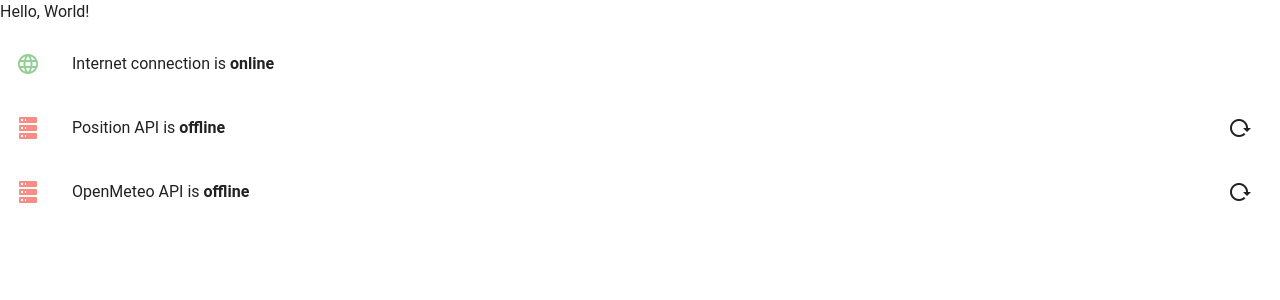
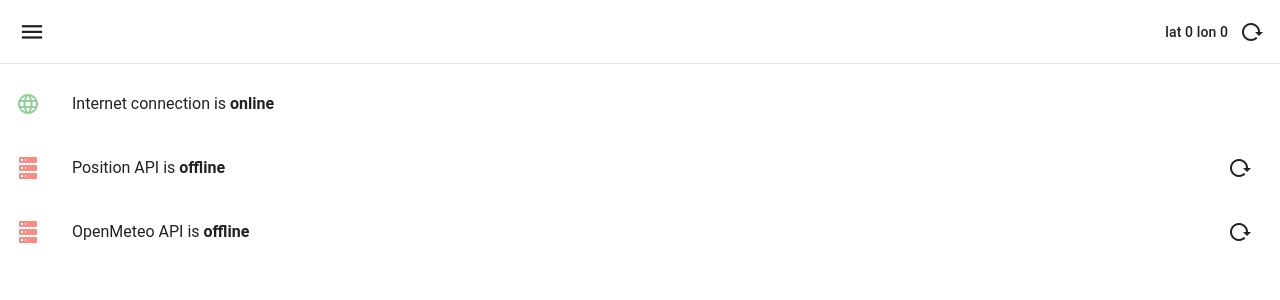
Before and after one commit to alba-636/weather-display, a Vue app in the folder frontend/: page /status in a window 1280 px wide. Shown: the top 300 px of the page. Built offline with nearby package versions, Linux system fonts and the light colour scheme; no server answers.

Commit message:
feat: Current/Forecast weather pages + routes

```diff
--- a/frontend/src/App.vue
+++ b/frontend/src/App.vue
@@ -1,35 +1,8 @@
 <script setup lang="ts">
-import CurrentWeatherCard from './components/weather/CurrentWeatherCard.vue';
-import ForecastWeather from './components/weather/ForecastWeather.vue';
-import Test from './components/Test.vue';
-import { usePositionStore } from './stores/position.ts';
-
-const store = usePositionStore()
-
-async function updatePosition() {
-    try {
-        await store.updatePosition()
-    } catch (error) {
-        console.error('[updatePosition]', error)
-    }
-}
-
-updatePosition()
-setInterval(updatePosition.bind(this), 30_000)
-
 </script>
 
 <template>
   <v-app>
     <router-view />
-    <!-- <CurrentWeatherCard class="ma-16"/>
-
-    <ForecastWeather />
-
-    <Test /> -->
   </v-app>
 </template>
-
-<style scoped>
-
-</style>
--- /dev/null
+++ b/frontend/src/components/routes/CurrentWeatherPage.vue
@@ -0,0 +1,9 @@
+<script setup lang="ts">
+import CurrentWeatherCard from '../weather/CurrentWeatherCard.vue'
+</script>
+
+<template>
+    <div class="d-flex fill-height align-start justify-center">
+        <CurrentWeatherCard class="mt-16" />
+    </div>
+</template>
--- /dev/null
+++ b/frontend/src/components/routes/ForecastWeatherPage.vue
@@ -0,0 +1,14 @@
+<script setup lang="ts">
+import ForecastWeather from '../weather/ForecastWeather.vue';
+
+const props = withDefaults(
+    defineProps<{ days?: string }>(),
+    { days: '3' }
+)
+</script>
+
+<template>
+    <div class="d-flex fill-height align-start justify-center">
+        <ForecastWeather :days="Number(props.days)" />
+    </div>
+</template>
--- a/frontend/src/components/routes/Home.vue
+++ b/frontend/src/components/routes/Home.vue
@@ -1,11 +1,94 @@
 <script setup lang="ts">
+import { usePositionStore } from '@/stores/position';
+import { ref } from 'vue';
 
+const positionStore = usePositionStore()
+
+const showDrawer = ref<boolean>(false)
+const isLoadingPosition = ref<boolean>(true)
+
+const menuItems: MenuItem[] = [
+    { title: 'Current Weather', path: '/weather/current' },
+    { title: 'Forecast Weather', path: '/weather/forecast' },
+    { title: 'Status', path: '/status', icon: 'mdi-check-network' },
+]
+
+async function updatePosition() {
+    try {
+        isLoadingPosition.value = true
+        await positionStore.updatePosition()
+    } catch (error) {
+        console.error('[Home:updatePosition]', error)
+    }
+    isLoadingPosition.value = false
+}
+
+updatePosition()
+setInterval(updatePosition.bind(this), 60_000)
+
+interface MenuItem {
+    title: string
+    path: string
+    icon?: string
+}
 </script>
 
 <template>
     <div class="fill-height fill-width pa-0 ma-0">
-        Hello, World!
+        <div class="app_bar d-flex align-center border-b">
+            <v-btn
+                :disabled="showDrawer"
+                icon="mdi-menu"
+                variant="text"
+                size="x-large"
+                @click="showDrawer = true" />
 
-        <router-view />
+            <v-spacer />
+
+            <p class="text-title-small">lat {{ positionStore.latitudeShort }} lon {{ positionStore.longitudeShort }}</p>
+            <v-btn
+                :disabled="isLoadingPosition"
+                variant="text"
+                icon="mdi-reload"
+                class="mr-1"
+                @click="updatePosition" />
+        </div>
+
+        <v-navigation-drawer
+            v-model="showDrawer"
+            temporary>
+            <v-list-item
+                :to="{ name: 'home' }"
+                class="text-center font-weight-bold">
+                Weather
+            </v-list-item>
+            <v-divider color="surface" />
+
+            <v-list-item
+                v-for="menuItem of menuItems"
+                link
+                :to="menuItem.path">
+                <!-- <template v-slot:prepend>
+                    <v-icon :icon="menuItem.icon" />
+                </template> -->
+                <p class="ma-0 mt-n1">{{ menuItem.title }}</p>
+            </v-list-item>
+        </v-navigation-drawer>
+
+        <div class="main_container">
+            <router-view />
+        </div>
     </div>
 </template>
+
+<style lang="css" scoped>
+.app_bar {
+    background: rgb(var(--v-theme-surface));
+    height: 64px;
+}
+
+.main_container {
+    width: 100%;
+    height: calc(100% - 64px);
+}
+</style>
--- a/frontend/src/components/weather/CurrentWeatherCard.vue
+++ b/frontend/src/components/weather/CurrentWeatherCard.vue
@@ -29,6 +29,7 @@ async function fetchCurrentMeteo() {
     await weatherStore.updateCurrentWeather(positionStore.latitude, positionStore.longitude)
 }
 
+if (positionStore.latitudeShort && positionStore.longitudeShort) fetchCurrentMeteo()
 watch([() => positionStore.latitudeShort, () => positionStore.longitudeShort], ([lat, lon]) => {
     fetchCurrentMeteo()
 })
--- a/frontend/src/components/weather/ForecastWeather.vue
+++ b/frontend/src/components/weather/ForecastWeather.vue
@@ -4,6 +4,10 @@ import { usePositionStore } from '@/stores/position';
 import { useWeatherStore } from '@/stores/weather';
 import { computed, watch } from 'vue';
 import ForecastDayWeatherCard from './ForecastDayWeatherCard.vue';
+
+const props = defineProps<{
+    days: number
+}>()
 
 const positionStore = usePositionStore()
 const weatherStore = useWeatherStore()
@@ -52,13 +56,14 @@ const dailyForecastWeather = computed(() => {
 
 async function fetchForecastWeather() {
     if (!hasPosition) return console.warn('[CurrentWeatherCard] Not position found!')
-    await weatherStore.updateHourlyForecastWeather(positionStore.latitude, positionStore.longitude)
+    await weatherStore.updateHourlyForecastWeather(positionStore.latitude, positionStore.longitude, props.days)
 }
 
 function getDay (datetime: string): string {
     return datetime.slice(0, 10)
 }
 
+if (positionStore.latitudeShort && positionStore.longitudeShort) fetchForecastWeather()
 watch([() => positionStore.latitudeShort, () => positionStore.longitudeShort], ([lat, lon]) => {
     fetchForecastWeather()
 })
--- a/frontend/src/router/index.ts
+++ b/frontend/src/router/index.ts
@@ -2,6 +2,8 @@ import { createRouter, createWebHistory } from 'vue-router'
 import HomePage from '@/components/routes/Home.vue'
 import NotFoundPage from '@/components/routes/NotFound.vue'
 import StatusesPage from '@/components/routes/Statuses.vue'
+import CurrentWeatherPage from '@/components/routes/CurrentWeatherPage.vue'
+import ForecastWeatherPage from '@/components/routes/ForecastWeatherPage.vue'
 
 const router = createRouter({
   history: createWebHistory(import.meta.env.BASE_URL),
@@ -11,6 +13,8 @@ const router = createRouter({
       name: 'home',
       component: HomePage,
       children: [
+        { path: '/weather/current', name: 'current-weather', component: CurrentWeatherPage },
+        { path: '/weather/forecast/:days?', name: 'forecast-weather', component: ForecastWeatherPage, props: true },
         { path: '/status', name: 'status', component: StatusesPage },
         { path: '/:pathMatch(.*)*', name: 'not-found', component: NotFoundPage },
       ]
--- a/frontend/src/stores/weather.ts
+++ b/frontend/src/stores/weather.ts
@@ -13,8 +13,8 @@ export const useWeatherStore = defineStore('weather', () => {
         current.value = weather
     }
 
-    async function updateHourlyForecastWeather (latitude: number, longitude: number) {
-        const weather = await OpenMeteoController.fetchForecast(latitude, longitude, 7)
+    async function updateHourlyForecastWeather (latitude: number, longitude: number, days: number = 7) {
+        const weather = await OpenMeteoController.fetchForecast(latitude, longitude, days)
         if (!weather) return
 
         hourlyForecast.value = weather
```
